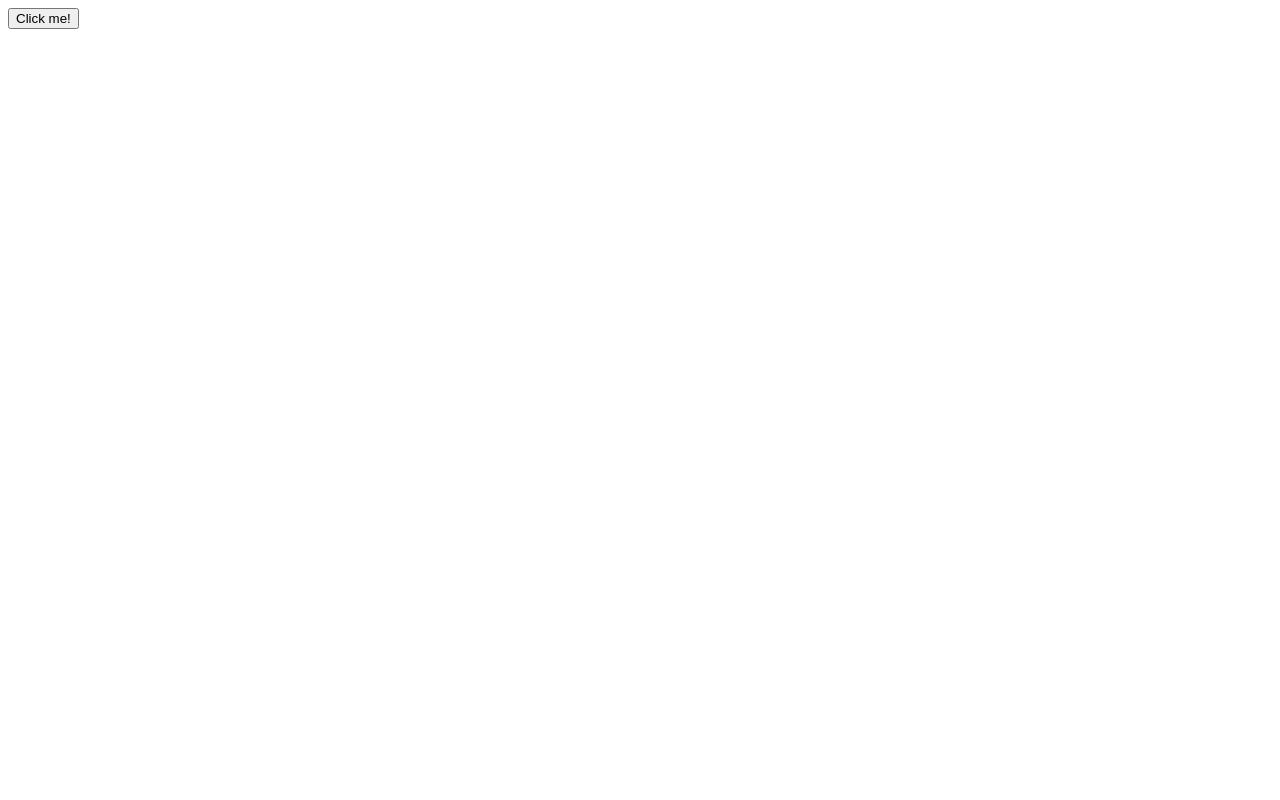
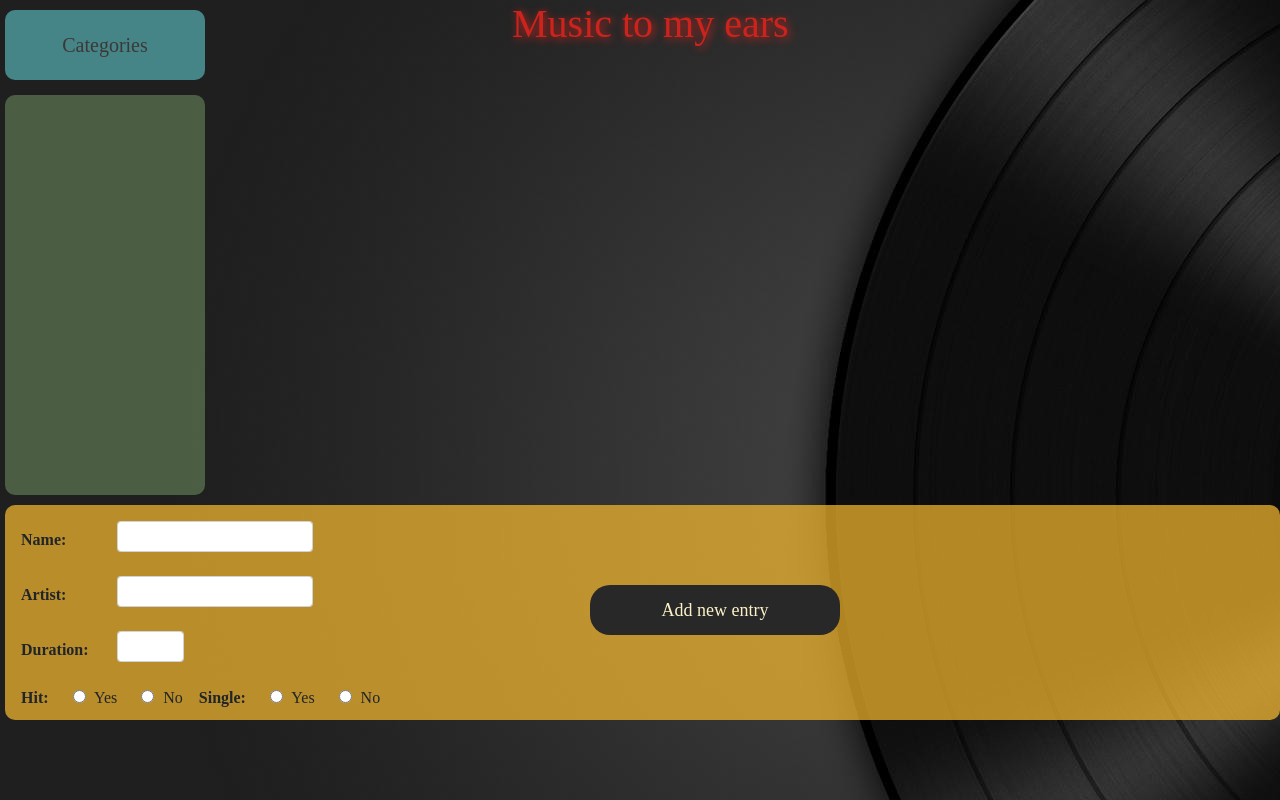
Before and after one commit to bogz/web_semantic, a website: page index.html in a window 1280 px wide. Drawn offline with nearby package versions, Linux system fonts and the light colour scheme.

Commit message:
Adding html index and styles

```diff
--- a/index.html
+++ b/index.html
@@ -2,33 +2,85 @@
 <html lang="en">
 <head>
     <meta charset="UTF-8">
-    <title>Title</title>
-    <script src="https://cdn.jsdelivr.net/npm/axios/dist/axios.min.js"></script>
-    <script>
-        function testFunction() {
-            axios({
-                url: "http://localhost:5000/backend",
-                method: "POST",
-                data: {
-                    query: `{
-  allSongs {
-    name
-    artist
-    id
-    isHit
-    isSingle
-  }
-                    }`
-                }
-            }).then(result => {
-                console.log(result.data)
-            }).catch(error => {
-                console.error(error)
-            })
-        }
-    </script>
+    <link rel="stylesheet" href="https://stackpath.bootstrapcdn.com/bootstrap/4.3.1/css/bootstrap.min.css"
+          integrity="sha384-ggOyR0iXCbMQv3Xipma34MD+dH/1fQ784/j6cY/iJTQUOhcWr7x9JvoRxT2MZw1T" crossorigin="anonymous">
+    <title>Music to my ears</title>
+    <link rel="stylesheet" type="text/css" href="style.css">
+
 </head>
 <body>
-<button onclick="testFunction()">Click me!</button>
+<main>
+    <header>
+        <span>
+            <h1 style="color: #cc241d; text-shadow: 2px 2px 8px; float:right; width: 60%; text-align: left;">Music to my ears </h1>
+            <button class="catButton" type="button" onclick="showCategories()"><span> Categories </span></button>
+            </span>
+    </header>
+
+    <nav id="Categories"></nav>
+
+    <article id="Content"></article>
+
+    <footer>
+
+        <div id="footer">
+            <form id="insertPlayForm" method="POST">
+
+                <div id="insert-fields">
+                    <div class="form-group row">
+                        <label class="col-sm-2 col-form-label"> <b> Name: </b> </label>
+                        <div class="col-sm-5">
+                            <label>
+                                <input type="text" class="form-control form-control-sm" name="title"/>
+                            </label>
+                        </div>
+                    </div>
+
+                    <div class="form-group row">
+                        <label class="col-sm-2 col-form-label"> <b> Artist: </b> </label>
+                        <div class="col-sm-5">
+                            <label>
+                                <input type="text" class="form-control form-control-sm" name="description"/>
+                            </label>
+                        </div>
+                    </div>
+
+                    <div class="form-group row">
+                        <label class="col-sm-2 col-form-label"> <b> Duration: </b> </label>
+                        <div class="col-sm-2">
+                            <label>
+                                <input type="text" class="form-control form-control-sm" name="description"/>
+                            </label>
+                        </div>
+                    </div>
+
+                    <div class="form-check-inline">
+                        <label class="form-check-label"> <b> Hit: </b>
+                            <input type="radio" class="form-check-input" name="option"> Yes
+                            <input type="radio" class="form-check-input" name="option"> No
+                        </label>
+                    </div>
+
+                    <div class="form-check-inline">
+                        <label class="form-check-label"> <b> Single: </b>
+                            <input type="radio" class="form-check-input" name="option"> Yes
+                            <input type="radio" class="form-check-input" name="option"> No
+                        </label>
+                    </div>
+                </div>
+
+                <div id="insert_div_button">
+                    <button class="insertButton" type="button" onmouseover="insertEntry(event)">
+                        <span> Add new entry </span>
+                    </button>
+                </div>
+
+
+            </form>
+        </div>
+    </footer>
+
+
+</main>
 </body>
 </html>
--- /dev/null
+++ b/style.css
@@ -0,0 +1,212 @@
+main {
+    display:grid;
+    grid-template-areas:
+    "topBar topBar topBar"
+    "menu content content"
+    "footer footer footer";
+    grid-template-columns:200px;
+    grid-auto-rows: minmax(50px, auto);
+    grid-gap:10px;
+}
+
+body {
+    background-image: url('images/background.jpg');
+    background-repeat: no-repeat;
+    font-family: Times New Roman, sans-serif;
+
+}
+
+header {
+    border : none;
+    grid-area:topBar;
+    height : 85px;
+}
+
+nav {
+    border : none;
+    border-radius: 10px;
+    grid-area : menu;
+    height:400px;
+    width : 200px;
+    background: rgba(120, 157, 106, 0.5);
+    margin-left: 5px;
+}
+
+nav ul {
+    list-style-type: none;
+    padding: 10px;
+    margin: 10px;
+    font-family: Times New Roman, sans-serif;
+    font-size: 25px;
+}
+
+footer {
+    border : none;
+    border-radius: 10px;
+    grid-area : footer;
+    height: 215px;
+    margin-left: 5px;
+    background: rgba(250, 189, 47, 0.7)
+
+}
+
+.catButton {
+    display: inline-block;
+    border-radius: 10px;
+    background-color: #458588;
+    border: none;
+    color: #3c3836;
+    text-align: center;
+    font-size: 20px;
+    font-family: Times New Roman, serif;
+    padding: 20px;
+    width: 200px;
+    transition: all 0.5s;
+    cursor: pointer;
+    margin-top: 10px;
+    margin-left: 5px;
+}
+
+.catButton span {
+    cursor: pointer;
+    display: inline-block;
+    position: relative;
+    transition: 0.5s;
+}
+
+.catButton span:after {
+    content: '\00bb';
+    position: absolute;
+    opacity: 0;
+    top: 0;
+    right: -20px;
+    transition: 0.5s;
+}
+
+.catButton:hover span {
+    padding-right: 25px;
+}
+
+.catButton:hover span:after {
+    opacity: 1;
+    right: 0;
+}
+
+.butonStergere {
+    display: inline-block;
+    border-radius: 4px;
+    background-color: #cc241d;
+    border: none;
+    color: #FFFFFF;
+    text-align: center;
+    font-size: 15px;
+    padding: 20px;
+    width: 200px;
+    height: 60px;
+    transition: all 0.5s;
+    cursor: pointer;
+    margin: 5px;
+}
+
+.detalii-eveniment {
+    display: flex;
+    align-items: center;
+    max-height: 300px;
+}
+
+.titlu-stergere {
+    display: flex;
+    flex-direction: column;
+    align-items: center;
+    word-wrap: break-word;
+}
+
+.poza-campuri {
+    display: flex;
+    align-items: center;
+}
+
+.imagine-eveniment {
+    width: 100px;
+    height: 100px;
+}
+
+.campuri {
+    padding: 10px;
+}
+
+#continut {
+    height: 400px;
+    overflow-y:scroll;
+}
+
+#categorii {
+    height: 400px;
+}
+
+li {
+    list-style-type :none;
+}
+
+#footer {
+    display: inline-block;
+    justify-content: center;
+    align-items: flex-end;
+    height: 185px;
+}
+
+#insert-fields {
+    display: inline-block;
+    padding: 1px;
+    width: 550px;
+    /*margin-right: 20px;*/
+    margin: 15px;
+}
+
+#insert_div_button {
+    float: right;
+    margin-left: 0;
+    margin-top: 75px;
+}
+
+.insertButton {
+    display: block;
+    border-radius: 20px;
+    text-align: center;
+    font-size: 18px;
+    padding: 10px;
+    margin: 5px;
+    background-color: #282828;
+    color: #fbf1c7;
+    width: 250px;
+    height: 50px;
+    border-style: none;
+}
+
+.form-check-inline .form-check-input {
+    margin-left: 20px;
+}
+
+
+::-webkit-scrollbar-track {
+    -webkit-box-shadow: inset 0 0 6px rgba(0, 0, 0, 0.1);
+    background-color: #F5F5F5;
+    border-radius: 10px; }
+
+::-webkit-scrollbar {
+    width: 12px;
+    background-color: #F5F5F5; }
+
+::-webkit-scrollbar-thumb {
+    border-radius: 10px;
+    -webkit-box-shadow: inset 0 0 6px rgba(0, 0, 0, 0.1);
+    background-image: -webkit-linear-gradient(330deg, #f6d365 0%, #458588 100%);
+    background-image: linear-gradient(120deg, #f6d365 0%, #458588 100%); }
+
+
+@media (max-width: 600px) {
+    nav, article {
+        width: 100%;
+        height: auto;
+    }
+}
```
Also changed, not shown: index_wip.html (added, +34 -0 lines), images/background.jpg (added), 1 other file.
